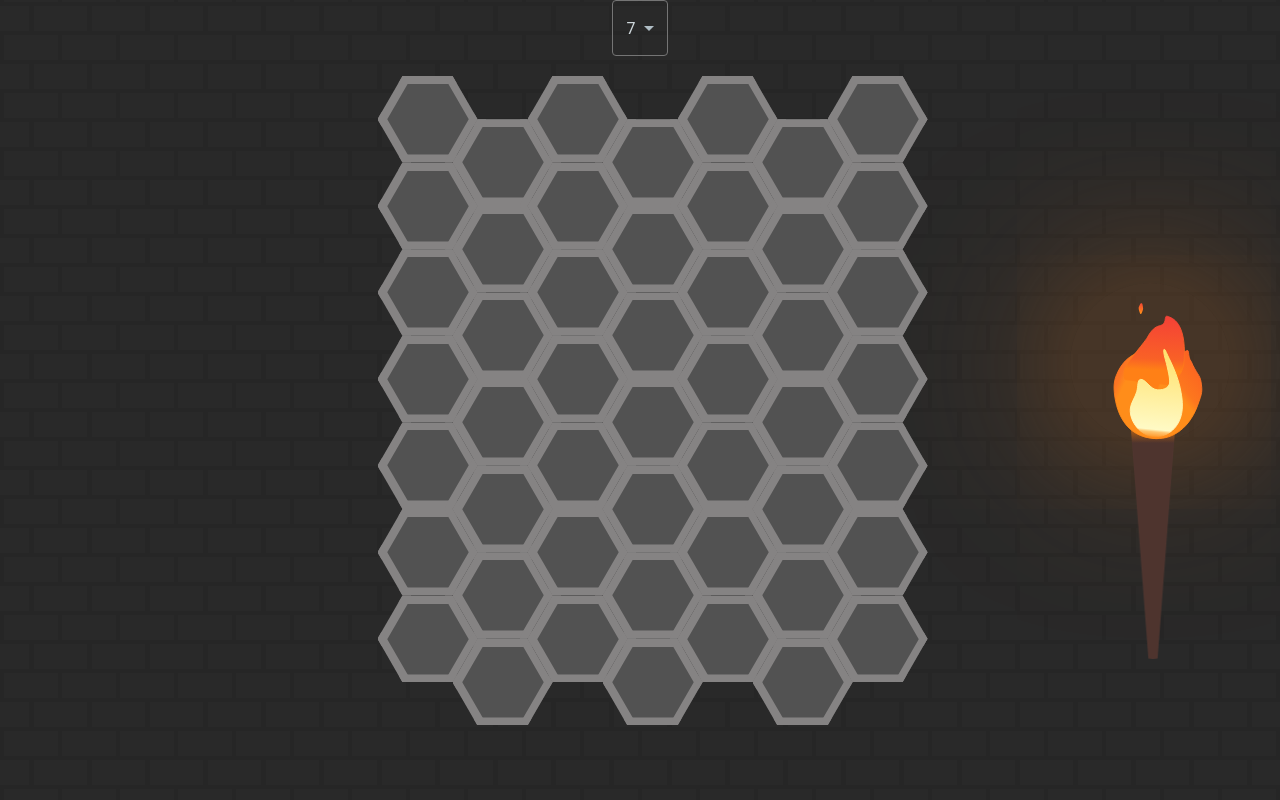
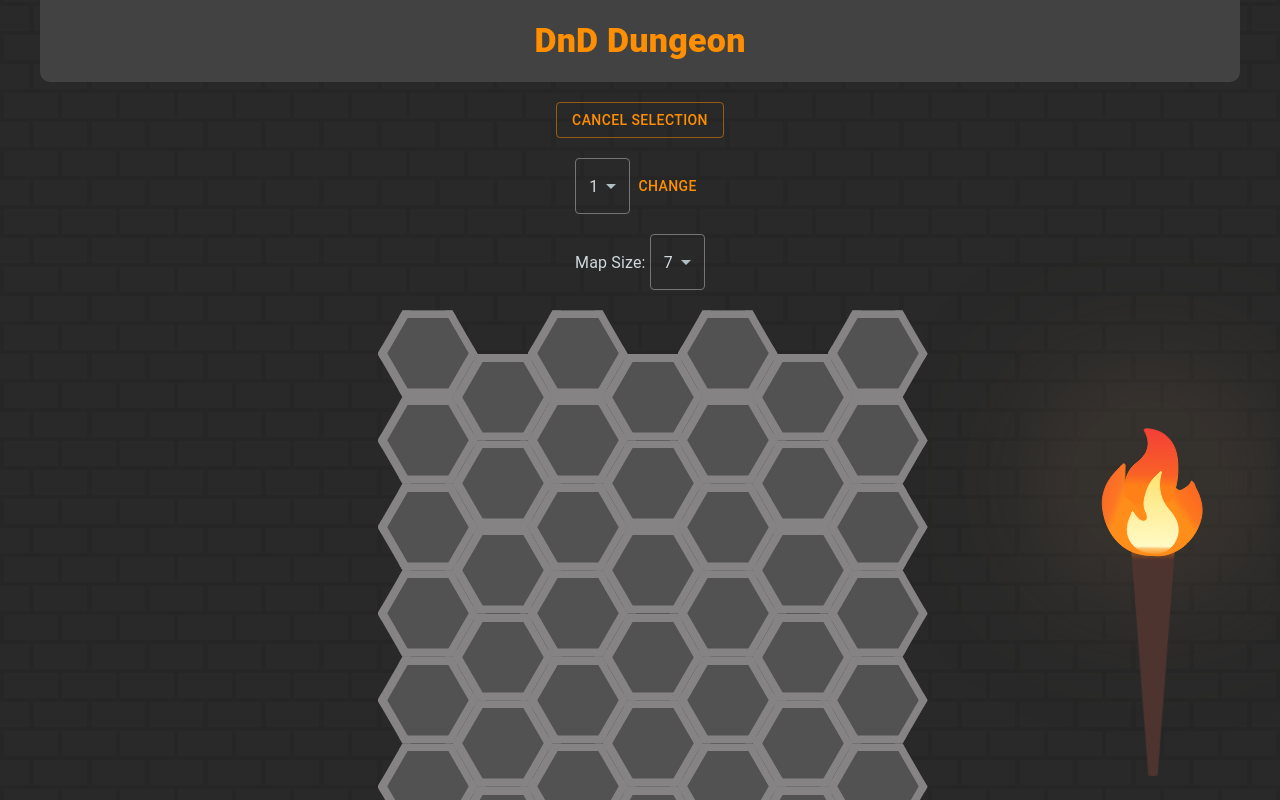
Before and after one commit to ilik-sh/dnd-dungeon, a React (Create React App) app in the folder dnd-client/: page /configuration in a window 1280 px wide. Shown: the top 800 px of the page. Built offline with nearby package versions, Linux system fonts and the light colour scheme.

Commit message:
feat: update manual generation components

```diff
--- a/dnd-client/src/app/configuration/components/manual-generation-tab/manual-generation-form.comp.tsx
+++ b/dnd-client/src/app/configuration/components/manual-generation-tab/manual-generation-form.comp.tsx
@@ -1,6 +1,5 @@
-import { Button, MenuItem, Select, SelectChangeEvent } from "@mui/material";
+import { FormLabel, MenuItem, Select, SelectChangeEvent } from "@mui/material";
 import { ManualGenerationFormYup } from "app/configuration/validation-schemas/manual-generation-form.schema";
-import TextField from "components/text-field.comp";
 import React from "react";
 import { Control, FieldErrors } from "react-hook-form";
 import { useAppDispatch, useAppSelector } from "hooks/redux.hooks";
@@ -30,7 +29,13 @@ export default function ManualGenerationForm({
 
   return (
     <form onSubmit={onSubmit} noValidate>
-      <Select id="mapSize" value={mapSize.toString()} onChange={onChange}>
+      <FormLabel>Map Size: </FormLabel>
+      <Select
+        id="mapSize"
+        name="Map size"
+        value={mapSize.toString()}
+        onChange={onChange}
+      >
         {mapSizes.map((item, index) => (
           <MenuItem key={index} value={item}>
             {item}
--- a/dnd-client/src/app/configuration/components/manual-generation-tab/manual-generation-tab.comp.tsx
+++ b/dnd-client/src/app/configuration/components/manual-generation-tab/manual-generation-tab.comp.tsx
@@ -4,10 +4,37 @@ import { yupResolver } from "@hookform/resolvers/yup";
 import { manualGenerationFormSchema } from "../../validation-schemas/manual-generation-form.schema";
 import ConfigureMap from "./configure-map.comp";
 import Sidebar from "../sidebar/sidebar.comp";
+import Header from "../header/header.comp";
+import {
+  Button,
+  MenuItem,
+  Select,
+  SelectChangeEvent,
+  styled,
+} from "@mui/material";
+import { useAppDispatch, useAppSelector } from "hooks/redux.hooks";
+import {
+  addMultiplySelectedCell,
+  selectRoomAmongMultipleSelectedCells,
+  toggleMultipleSelection,
+} from "app/map/store/map.slice";
+import { mapSelector } from "app/map/store/map.selector";
+import { ChangeEvent, useState } from "react";
+import { enqueueSnackbar } from "notistack";
 
 type Props = {};
 
+const roomNumbers = ["1", "2", "3", "4", "5", "6", "7", "8"];
+
+const StyledDiv = styled("div")({
+  display: "flex",
+});
+
 export default function ManualGenerationTab({}: Props) {
+  const dispatch = useAppDispatch();
+
+  const [room, setRoom] = useState("1");
+  const { multipleSelection } = useAppSelector(mapSelector);
   const {
     handleSubmit,
     control,
@@ -17,10 +44,47 @@ export default function ManualGenerationTab({}: Props) {
     resolver: yupResolver(manualGenerationFormSchema),
   });
 
+  const handleClick = () => {
+    dispatch(toggleMultipleSelection());
+  };
+
+  const handleChangeButtonClick = () => {
+    try {
+      dispatch(selectRoomAmongMultipleSelectedCells(+room));
+    } catch (e) {
+      enqueueSnackbar(
+        "Room with that number does not exist on one or more cells"
+      );
+    }
+  };
+
+  const onChange = (e: SelectChangeEvent) => {
+    setRoom(e.target.value);
+  };
+
   const onSubmit = () => {};
   return (
     <>
+      <Header />
       <Sidebar />
+      <Button variant="outlined" onClick={handleClick}>
+        Cancel selection
+      </Button>
+      <StyledDiv>
+        <Select
+          id="newRoom"
+          name="Room number"
+          value={room}
+          onChange={onChange}
+        >
+          {roomNumbers.map((item, index) => (
+            <MenuItem key={index} value={item}>
+              {item}
+            </MenuItem>
+          ))}
+        </Select>
+        <Button onClick={handleChangeButtonClick}>Change</Button>
+      </StyledDiv>
       <ManualGenerationForm
         control={control}
         validationErorrs={errors}
```
